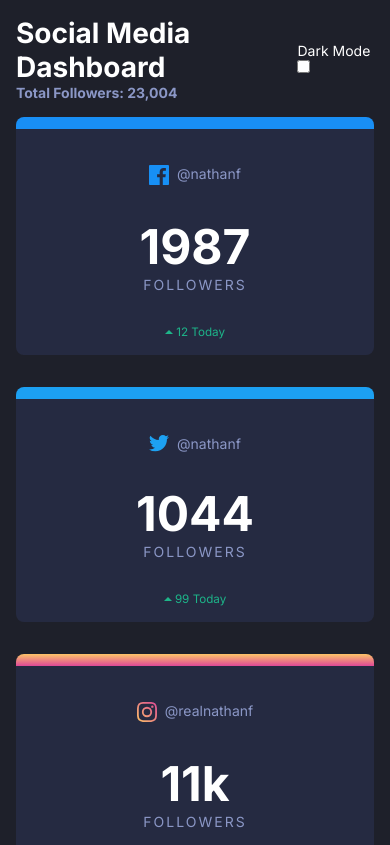
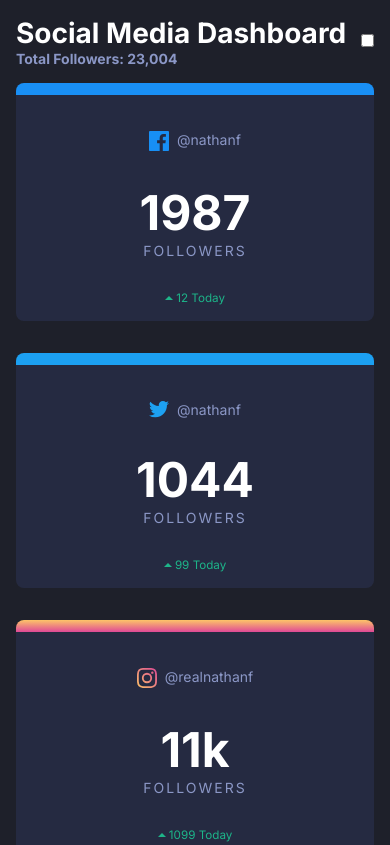
Before and after one commit to azizzmoe/Social-media-dashboard-with-theme-switcher, a plain HTML site: page index.html in a window 390 px wide. Shown: the top 845 px of the page. Drawn offline with Linux system fonts and the light colour scheme.

Commit message:
update 04

```diff
--- a/index.html
+++ b/index.html
@@ -18,8 +18,10 @@
             <span>Total Followers: 23,004 </span>
           </div>
           <div class="mode">
-            <label for="dark">Dark Mode</label>
-            <input type="checkbox" name="dark" id="darkmode">
+            <label class="switch">
+              <input type="checkbox" id="mode-toggle">
+              <span class="slider round"></span>
+            </label>
           </div>
         </div>
       </div>
```
